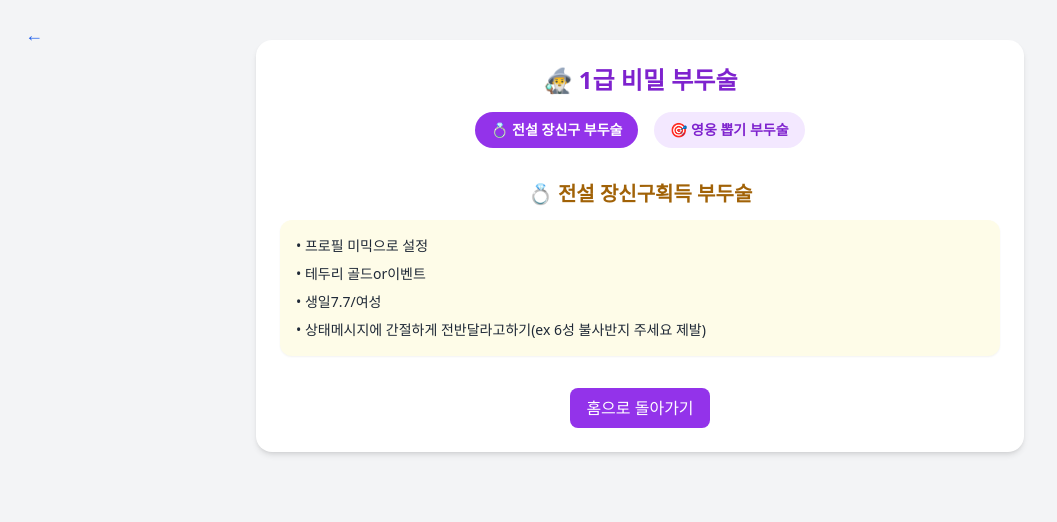
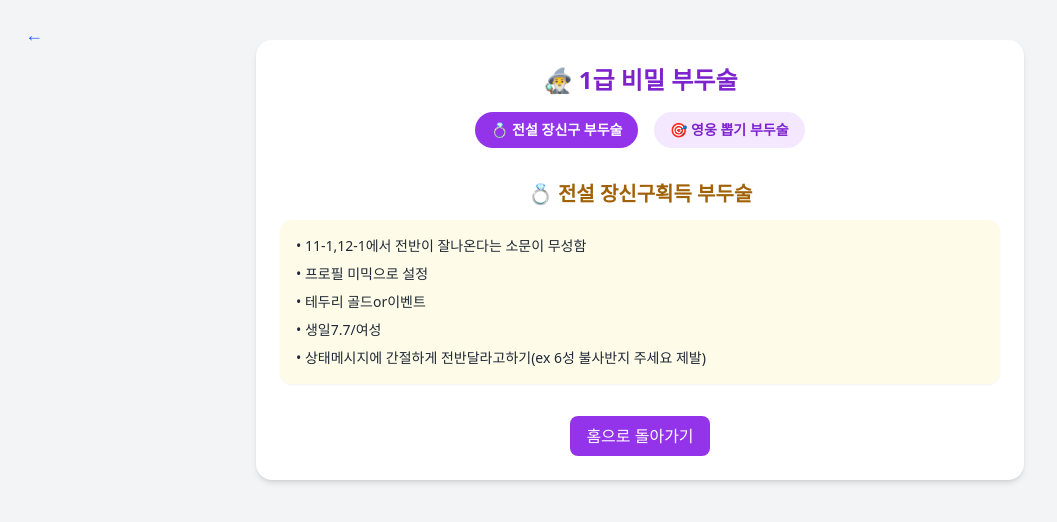
Before and after one commit to ogeongeun/snr-guide, a React (Create React App) app: page /voodoo in a window 1280 px wide. Shown: the top 522 px of the page, without its empty margins (0-1057 px from the left). Built offline with nearby package versions, Linux system fonts and the light colour scheme.

Commit message:
VoodooPage.jsx 업데이트

```diff
--- a/src/pages/VoodooPage.jsx
+++ b/src/pages/VoodooPage.jsx
@@ -36,6 +36,7 @@ export default function VoodooPage() {
               💍 전설 장신구획득 부두술
             </h2>
             <div className="bg-yellow-50 p-4 rounded-xl shadow-sm space-y-2 text-sm text-gray-800">
+              <p>• 11-1,12-1에서 전반이 잘나온다는 소문이 무성함</p>
               <p>• 프로필 미믹으로 설정</p>
               <p>• 테두리 골드or이벤트</p>
               <p>• 생일7.7/여성</p>
```
